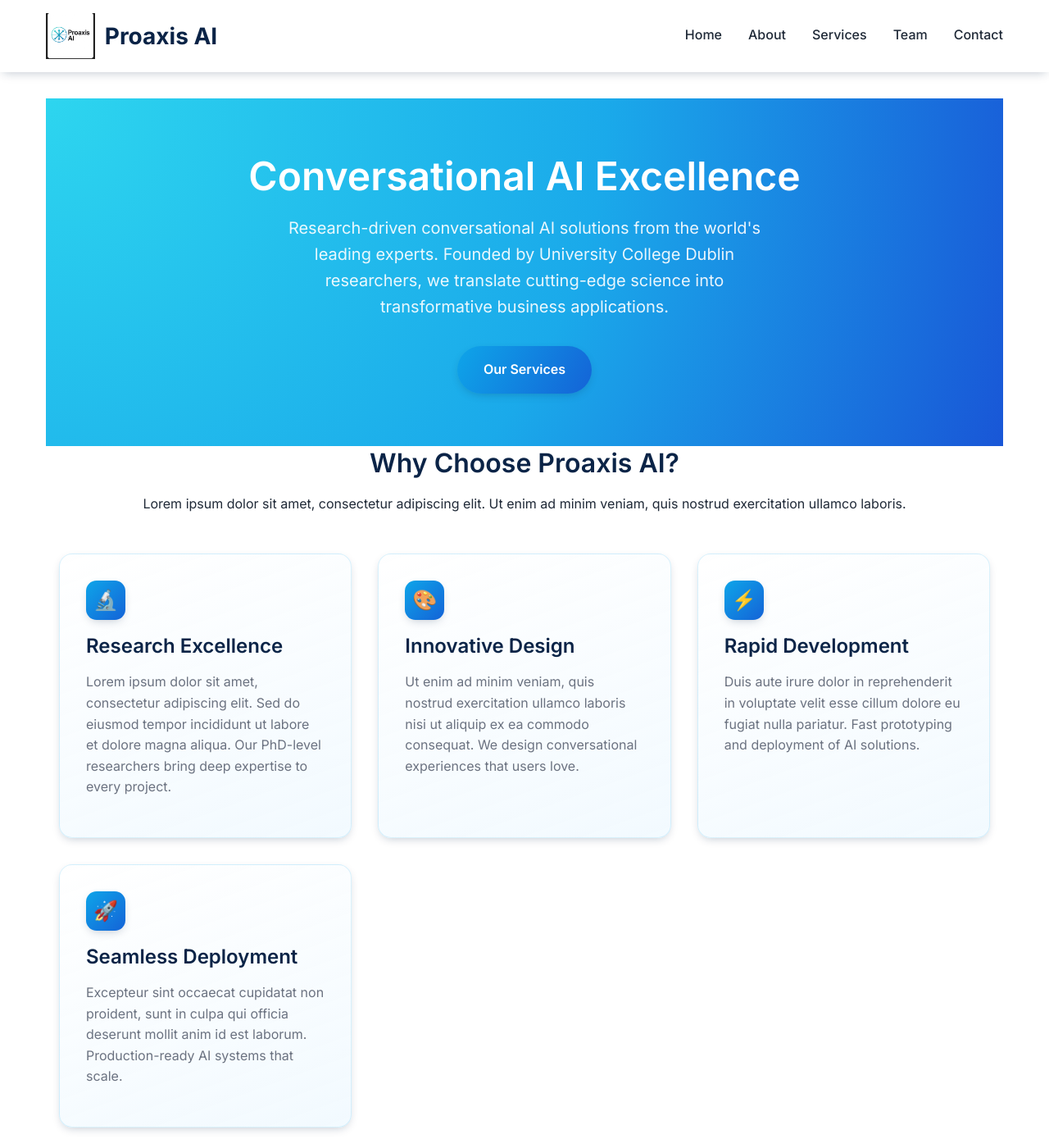
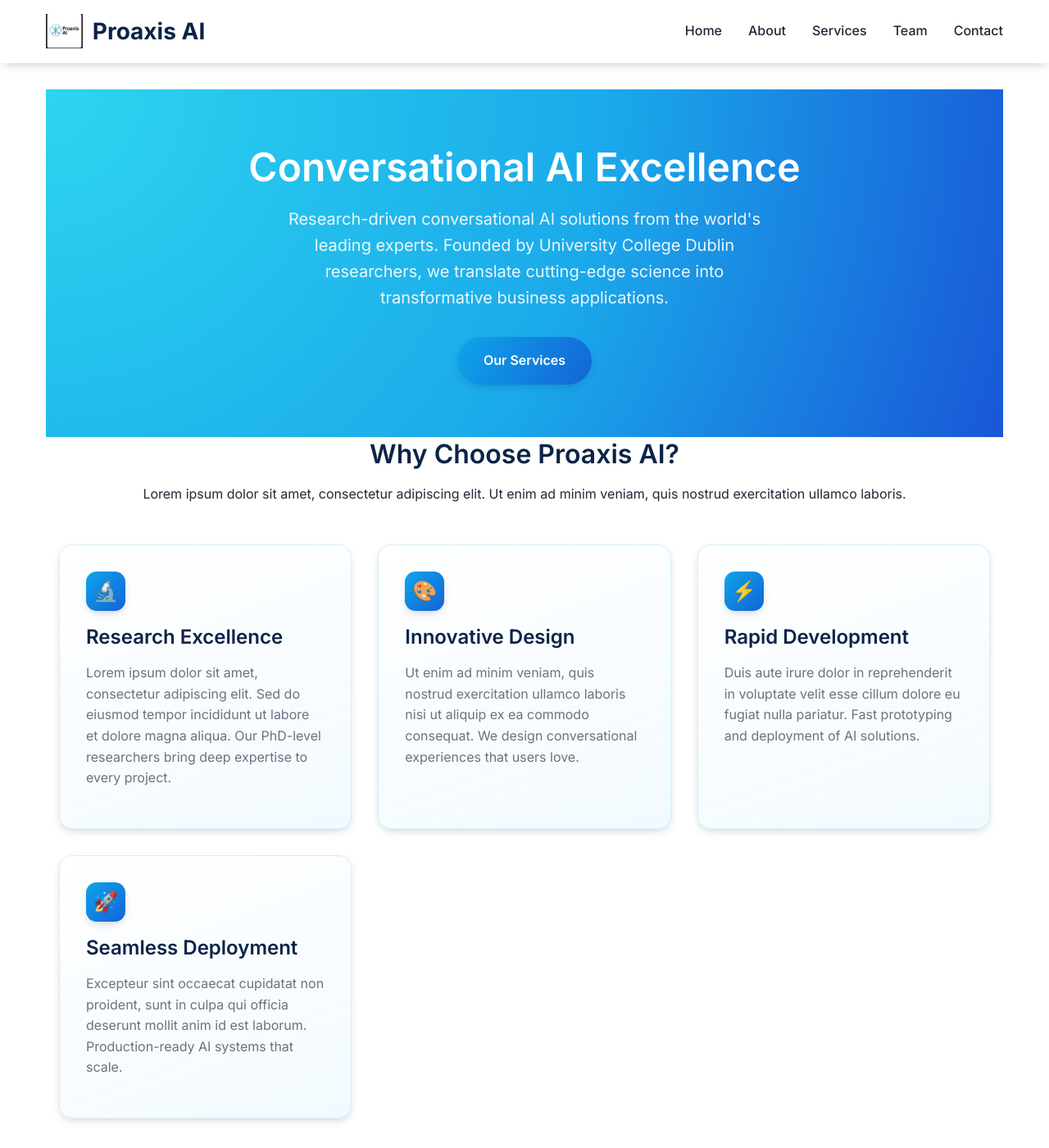
Before and after one commit to justinHCI/proaxis-ai, a Jekyll site: the page built from index.html, in a window 1280 px wide and 1400 px high. Shown: the whole window at 82% size. Built offline with Jekyll 4.4.1, drawn with Linux system fonts in a browser that asks for light colours.

Commit message:
Adjust site logo height for desktop and mobile
Reduced the site logo height from 56px to 42px for desktop and set it to 36px for mobile screens to improve visual consistency and responsiveness.

```diff
--- a/assets/styles.css
+++ b/assets/styles.css
@@ -87,7 +87,7 @@
 
 .site-logo {
   display: block;
-  height: 56px;
+  height: 42px;
   width: auto;
 }
 
@@ -496,6 +496,10 @@
     grid-template-columns: 1fr;
     text-align: center;
   }
+
+  .site-logo {
+    height: 36px;
+  }
 }
 
 /* Utilities */
```
